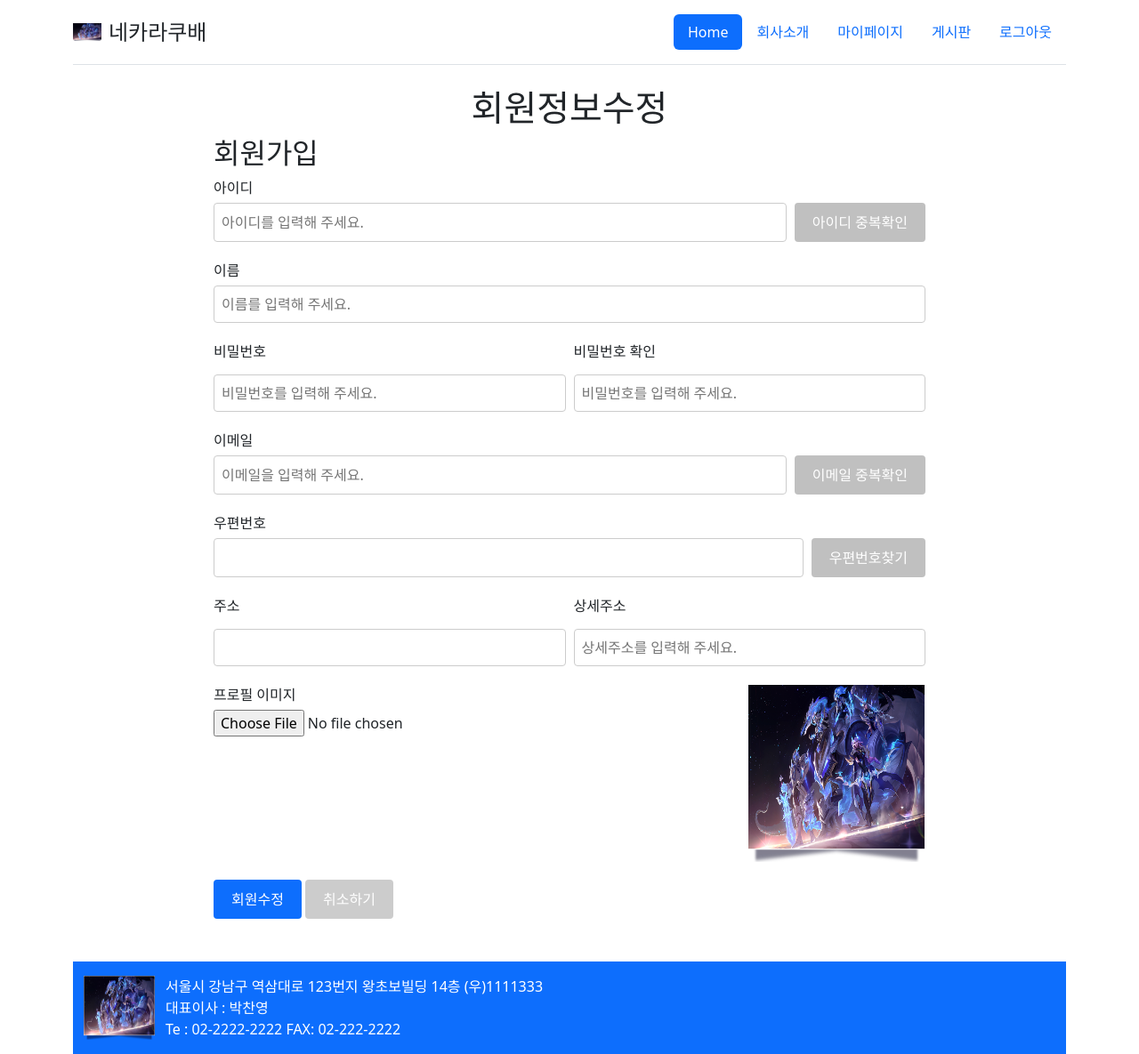
After one commit to chanyoungcoding/bulletin-board-site, a PHP site: page /mypage.php in a window 1280 px wide. The commit adds this page. Shown: the whole page at 89% size. Run offline with PHP 8.4, Linux system fonts and the light colour scheme; the visitor is signed in with stand-in values (Sample User, id 1); data that the repository does not hold is empty; some libraries are stand-ins or nearby versions.

Commit message:
회원정보수정HTML

```diff
--- a/inc/member.php
+++ b/inc/member.php
@@ -46,6 +46,12 @@ class Member {
       $row = $stmt->fetch();
 
       if( password_verify($pw, $row['password'])) {
+        $sql = "UPDATE member SET login_dt=NOW() WHERE id=:id";
+        $stmt = $this->conn->prepare($sql);
+        $stmt->bindParam(':id', $id);
+
+        $stmt->execute();
+
         return true;
       } else {
         return false;
@@ -53,6 +59,14 @@ class Member {
     } else {
       return false;
     }
+  }
+
+  //로그아웃
+  public function logout() {
+    session_start();
+    session_destroy();
+
+    die("<script>self.location.href='../index.php';</script>");
   }
 
   //회원정보 입력해서 db에 저장 함수, 메소드
@@ -77,6 +91,16 @@ class Member {
     $stmt->bindParam(':ip', $marr['REMOTE_ADDR']);
     $stmt->execute();
   }
+
+  public function getInfo($id) {
+    $sql = "SELECT * FROM member WHERE id=:id";
+    $stmt = $this->conn->prepare($sql);
+    $stmt->bindParam(':id', $id);
+    $stmt->setFetchMode(PDO::FETCH_ASSOC);
+    $stmt->execute();
+
+    return $stmt->fetch();
+  }
 }
 
 ?>
--- a/inc_header.php
+++ b/inc_header.php
@@ -35,13 +35,13 @@
       </a>
 
       <ul class="nav nav-pills">
-        <?php if($ses_id != '') { ?>
+        <?php if(isset($ses_id) && $ses_id != '') { ?>
 
         <li class="nav-item"><a href="index.php" class="nav-link <?= ($menu_code == '') ? 'active' : '' ?>" aria-current="page">Home</a></li>
         <li class="nav-item"><a href="company.php" class="nav-link <?= ($menu_code == 'company') ? 'active' : '' ?>">회사소개</a></li>
         <li class="nav-item"><a href="mypage.php" class="nav-link <?= ($menu_code == 'member') ? 'active' : '' ?>">마이페이지</a></li>
         <li class="nav-item"><a href="board.php" class="nav-link <?= ($menu_code == 'board') ? 'active' : '' ?>">게시판</a></li>
-        <li class="nav-item"><a href="logout.php" class="nav-link <?= ($menu_code == 'login') ? 'active' : '' ?>">로그아웃</a></li>
+        <li class="nav-item"><a href="./pg/logout.php" class="nav-link <?= ($menu_code == 'login') ? 'active' : '' ?>">로그아웃</a></li>
 
         <?php } else { ?>
 
--- /dev/null
+++ b/js/mypage.js
@@ -0,0 +1,179 @@
+
+//이메일
+const btn_email_check = document.querySelector("#btn_email_check");
+btn_email_check.addEventListener('click', () => {
+  const f_email = document.querySelector("#f_email");
+  if (f_email.value == '') {
+    alert('이메일을 입력해 주세요.')
+    return false;
+  }
+
+  //ajax 통신
+  const f1 = new FormData();
+  f1.append('email', f_email.value);
+  f1.append('mode', 'email_chk');
+
+  const xhr = new XMLHttpRequest();
+  xhr.open('POST', "./pg/member_process.php", "true");
+  xhr.send(f1)
+
+  xhr.onload = () => {
+    if (xhr.status == 200) {
+      const data = JSON.parse(xhr.responseText)
+
+      if (data.result == 'success') {
+        alert('사용이 가능한 이메일입니다.')
+        document.input_form.email_chk.value = '1'
+      } else if (data.result == 'fail') {
+        alert('이미 사용중인 이메일입니다.')
+        document.input_form.email_chk.value = '0'
+        f_email.value = ''
+        f_email.focus()
+      } else if (data.result == 'empty_email') {
+        alert('이메일가 비어 있습니다.');
+        f_email.focus();
+      } else if (data.result == 'email_format_wrong') {
+        alert('이메일이 형식에 맞지 않습니다.')
+        f_email.value = ''
+        f_email.focus();
+      }
+    }
+  }
+})
+
+//가입 버튼
+const btn_submit = document.querySelector('#btn_submit');
+btn_submit.addEventListener('click', () => {
+  const f = document.input_form;
+  if (f.id.value == '') {
+    alert('아이디를 입력해 주세요.')
+    return false
+  }
+
+  //아이디 중복 체크 여부
+  if (f.id_chk.value == '0') {
+    alert('아이디를 중복 체크 해주세요.')
+    return false
+  }
+
+  //이름 입력 확인
+  if (f.name.value == '') {
+    alert('이름을 입력해 주세요.')
+    f.name.focus();
+    return false
+  }
+
+  //비밀번호 확인
+  if (f.password.value == '') {
+    alert('비밀번호를 입력해 주세요.')
+    f.password.focus();
+    return false
+  }
+  if (f.password2.value == '') {
+    alert('확인용 비밀번호를 입력해 주세요.')
+    f.password2.focus();
+    return false
+  }
+
+  // 비밀번호와 확인비밀번호 일치 여부
+  if (f.password.value != f.password2.value) {
+    alert('비밀번호가 서로 일치하지 않습니다.')
+    f.password.value = ''
+    f.password2.value = ''
+    f.password.focus();
+    return false
+  }
+
+    //이메일 확인
+  if (f.email.value == '') {
+    alert('이메일을 입력해 주세요.')
+    f.email.focus();
+    return false
+  }
+
+  if (f.email_chk.value == 0) {
+    alert('이메일 중복확인을 해주세요.')
+    return false
+  }
+
+  //우편번호 입력 확인
+  if (f.zipcode.value == '') {
+    alert('우편번호를 확인해 주세요.')
+    return false
+  }
+
+  //주소 입력 확인
+  if (f.addr1.value == '') {
+    alert('주소를 입력해 주세요.')
+    f.addr1.focus()
+    return false
+  }
+  //상제 주소 입력 확인
+
+  if (f.addr2.value == '') {
+    alert('상세 주소를 입력해 주세요.')
+    f.addr2.focus()
+    return false
+  }
+
+  f.submit()
+})
+
+
+
+//우편번호 찾기
+
+const btn_zipcode = document.querySelector('#btn_zipcode');
+btn_zipcode.addEventListener('click', () => {
+  new daum.Postcode({
+    oncomplete: function (data) {
+      let addr = ''
+      let extra_addr = ''
+
+      if (data.userSelectedType == 'J') {
+        addr = data.jibunAddress
+      } else if (data.userSelectedType == 'R') {
+        addr = data.roadAddress
+      }
+
+      if (data.bname != '') {
+        extra_addr = data.bname
+      }
+
+      if (data.buildingName != '') {
+        if (extra_addr == '') {
+          extra_addr = data.buildingName
+        } else {
+          extra_addr += ', ' + data.buildingName
+        }
+      }
+
+      if (extra_addr != '') {
+        extra_addr = '( ' + extra_addr + ' )'
+      }
+
+      const f_addr1 = document.querySelector('#f_addr1');
+      f_addr1.value = addr + extra_addr
+
+      const f_zipcode = document.querySelector('#f_zipcode');
+      f_zipcode.value = data.zonecode
+
+      const f_addr2 = document.querySelector('#f_addr2');
+      f_addr2.focus();
+    }
+  }).open();
+})
+
+// 프로필 이미지
+
+const f_photo = document.querySelector('#f_photo');
+f_photo.addEventListener('change', (e) => {
+  const reader = new FileReader()
+  reader.readAsDataURL(e.target.files[0])
+
+  reader.onload = (e) => {
+
+    const f_preview = document.querySelector('#f_preview')
+    f_preview.setAttribute('src', e.target.result);
+  }
+})
--- /dev/null
+++ b/mypage.php
@@ -0,0 +1,115 @@
+<?php
+session_start();
+
+$ses_id = (isset($_SESSION['ses_id']) && $_SESSION['ses_id'] != '') ? $_SESSION['ses_id'] : '';
+
+if($ses_id == '') {
+  echo "
+    <scirpt>
+      alert('로그인후 이용 가능합니다.');
+      self.location.href='./index.php';
+    </scirpt>
+  ";
+  exit;
+}
+
+include './inc/dbconfig.php';
+include './inc/member.php';
+
+$mem = new Member($db);
+
+$memArr = $mem->getInfo($ses_id);
+
+$js_array = ['js/mypage.js'];
+
+$g_title = '회원수정';
+
+include './inc_header.php'
+?>
+
+<script src="//t1.daumcdn.net/mapjsapi/bundle/postcode/prod/postcode.v2.js"></script>
+
+<main>
+  <h1 class="text-center">회원정보수정</h1>
+    <div class="form-container">
+      <h2>회원가입</h2>
+      <form name="input_form" method="post" enctype="multipart/form-data" action="pg/member_process.php">
+        <input type="hidden" name="id_chk" value="0" >
+        <input type="hidden" name="email_chk" value="0" >
+        <input type="hidden" name="mode" value="edit" >
+        <div class="form-group">
+          <label for="f_id">아이디</label>
+          <div>
+            <input type="text" id="f_id" name="id" readonly placeholder="아이디를 입력해 주세요." value="<?= $memArr['id'] ?>">
+            <button type="button"  class="input__btn" id="btn_id_check">아이디 중복확인</button>
+          </div>
+        </div>
+
+        <div class="form-group">
+          <label for="f_name">이름</label>
+          <div>
+            <input type="text" id="f_name" name="name"  value="<?= $memArr['name']; ?>" placeholder="이름를 입력해 주세요.">
+          </div>
+        </div>
+
+        <div class="form-group form-password">
+          <div>
+            <label for="password-inner">비밀번호</label>
+            <input type="password" id="password-inner" name="password" placeholder="비밀번호를 입력해 주세요." >
+          </div>
+          <div>
+            <label for="password-inner1">비밀번호 확인</label>
+            <input type="password" id="password-inner1" name="password2" placeholder="비밀번호를 입력해 주세요." >
+          </div>
+        </div>
+
+        <div class="form-group">
+          <label for="f_email">이메일</label>
+          <div>
+            <input type="text" id="f_email" name="email" value="<?= $memArr['email'] ?>"  placeholder="이메일을 입력해 주세요.">
+            <button type="button" id="btn_email_check" class="input__btn">이메일 중복확인</button>
+          </div>
+        </div>
+
+        <div class="form-group">
+          <label for="zipcode">우편번호</label>
+          <div>
+            <input type="text" id="f_zipcode" name="zipcode" value="<?= $memArr['zipcode'] ?>" readonly>
+            <button type="button" class="input__btn" id="btn_zipcode">우편번호찾기</button>
+          </div>
+        </div>
+
+        <div class="form-group form-address">
+          <div>
+            <label for="f_addr1">주소</label>
+            <input type="text" id="f_addr1" name="addr1" value="<?= $memArr['addr1'] ?>">
+          </div>
+          <div>
+            <label for="f_addr2">상세주소</label>
+            <input type="text" id="f_addr2" name="addr2" value="<?= $memArr['addr2'] ?>" placeholder="상세주소를 입력해 주세요.">
+          </div>
+        </div>
+
+        <div class="form-group form-file">
+          <div>
+            <div class="profile-image-text">
+              <label for="f_photo">프로필 이미지</label>
+              <input type="file" id="f_photo" name="photo">
+            </div>
+            <?php
+              if($memArr['photo']) {
+                echo '<img src="data/profile/'.$memArr['photo'].'" id="f_preview" alt="프로필 이미지 미리 보기" style="width:200px; height:200px;">';
+              } else {
+                echo '<img id="f_preview" src="./img/logo.png" alt="프로필 이미지 미리 보기" style="width:200px; height:200px;">';
+              }
+            ?>
+          </div>
+        </div>
+
+        <button class="join__btn" type="button" id="btn_submit">회원수정</button>
+        <button class="input__btn btn-secondary" type="button">취소하기</button>
+      </form>
+    </div>
+</main>
+
+<?php include './inc_footer.php' ?>
```
Also changed, not shown: pg/logout.php (added, +10 -0 lines).
